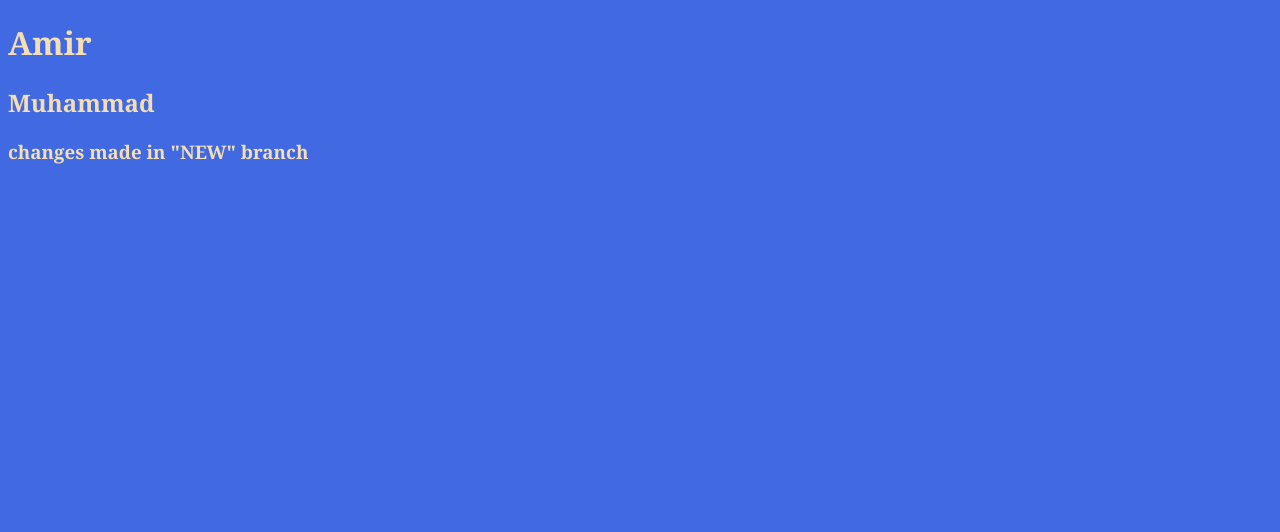
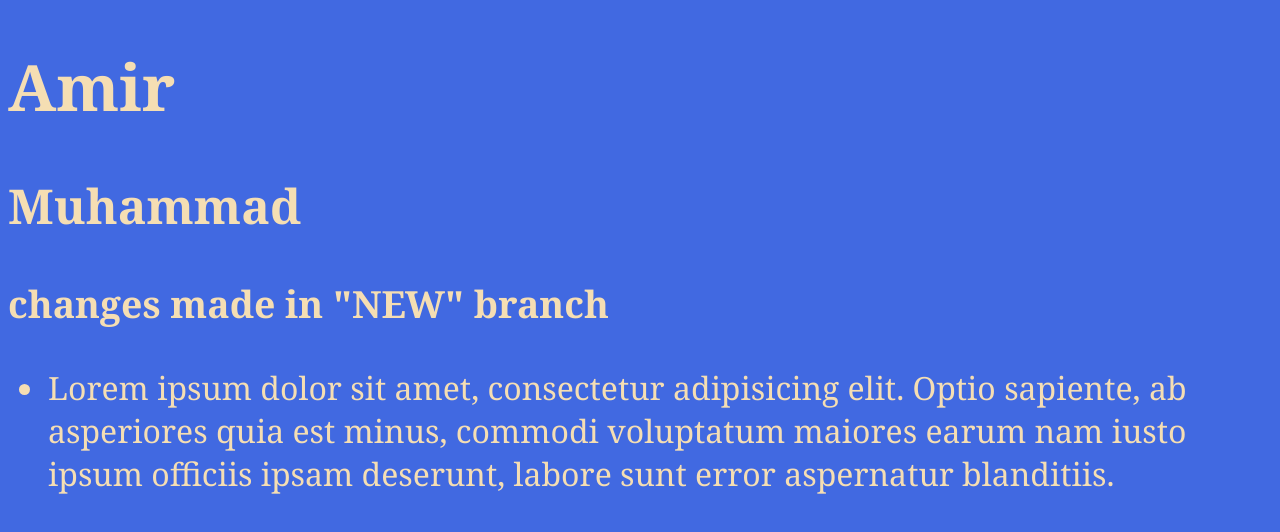
Before and after one commit to s-amir17/first, a plain HTML site: page index.html in a window 1280 px wide. Drawn offline with Linux system fonts and the light colour scheme.

Commit message:
new, commit 2

```diff
--- a/index.html
+++ b/index.html
@@ -13,6 +13,15 @@
     <h2>Muhammad</h2>
     <h3>changes made in "NEW" branch</h3>
 
+    <ul>
+      <li>
+        Lorem ipsum dolor sit amet, consectetur adipisicing elit. Optio
+        sapiente, ab asperiores quia est minus, commodi voluptatum maiores earum
+        nam iusto ipsum officiis ipsam deserunt, labore sunt error aspernatur
+        blanditiis.
+      </li>
+    </ul>
+
     <script src="js.js"></script>
   </body>
 </html>
--- a/js.js
+++ b/js.js
@@ -17,4 +17,4 @@ console.log(example2());
 console.log(example2());
 console.log(example2());
 
-console.log("new branch");
+console.log("new branch 2");
--- a/style.css
+++ b/style.css
@@ -2,4 +2,5 @@ body {
   background: royalblue;
   color: wheat;
   font-family: Cambria, Cochin, Georgia, Times, "Times New Roman", serif;
+  font-size: 2em;
 }
```
